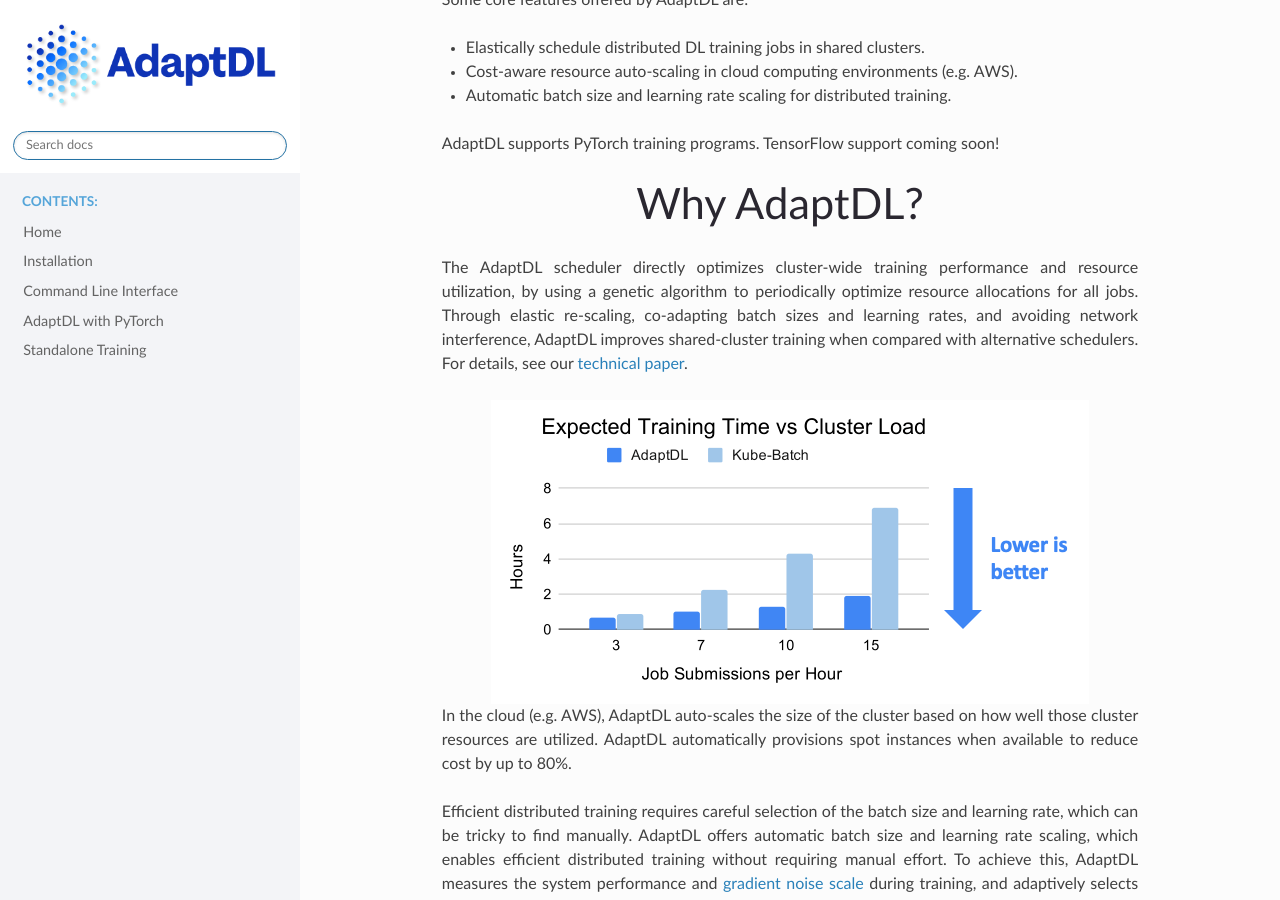
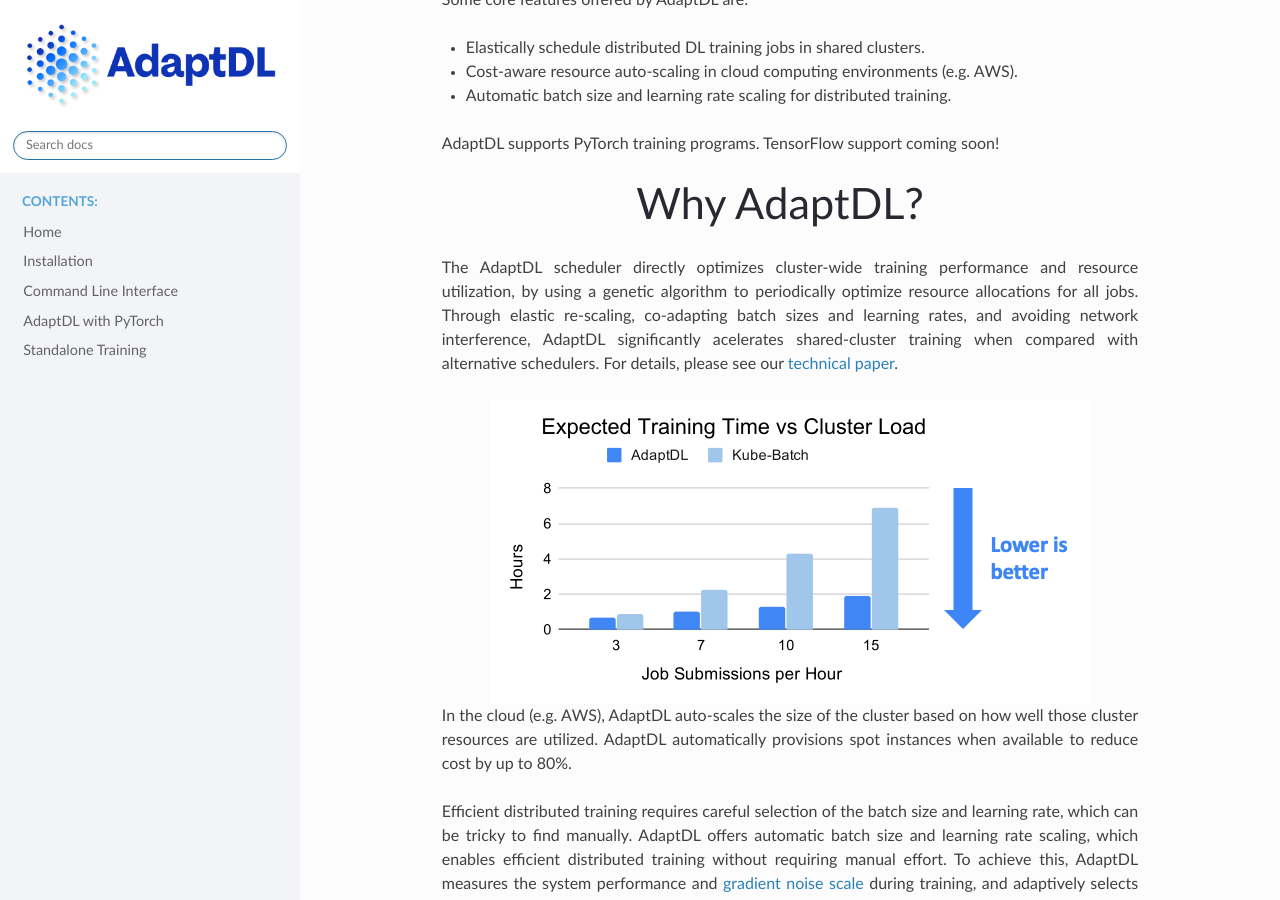
Before and after one commit to petuum/adaptdl, a Sphinx documentation site: the page built from docs/README.rst, in a window 1280 px wide and 900 px high, scrolled down 493 px. Built offline with Sphinx 7.4.7 and the Read the Docs theme 2.0.0, drawn with Linux system fonts in a browser that asks for light colours; pages that are not in the unit, such as notebooks, are missing from menus.

Commit message:
Update README.rst

```diff
--- a/docs/README.rst
+++ b/docs/README.rst
@@ -40,8 +40,9 @@
 resource utilization, by using a genetic algorithm to periodically optimize
 resource allocations for all jobs. Through elastic re-scaling, co-adapting
 batch sizes and learning rates, and avoiding network interference, AdaptDL
-improves shared-cluster training when compared with alternative schedulers.
-For details, see our `technical paper <https://arxiv.org/pdf/2008.12260.pdf>`_.
+significantly acelerates shared-cluster training when compared with alternative
+schedulers. For details, please see our `technical paper
+<https://arxiv.org/pdf/2008.12260.pdf>`_.
 
 .. image:: _static/img/scheduling-performance.png
   :align: center
```
